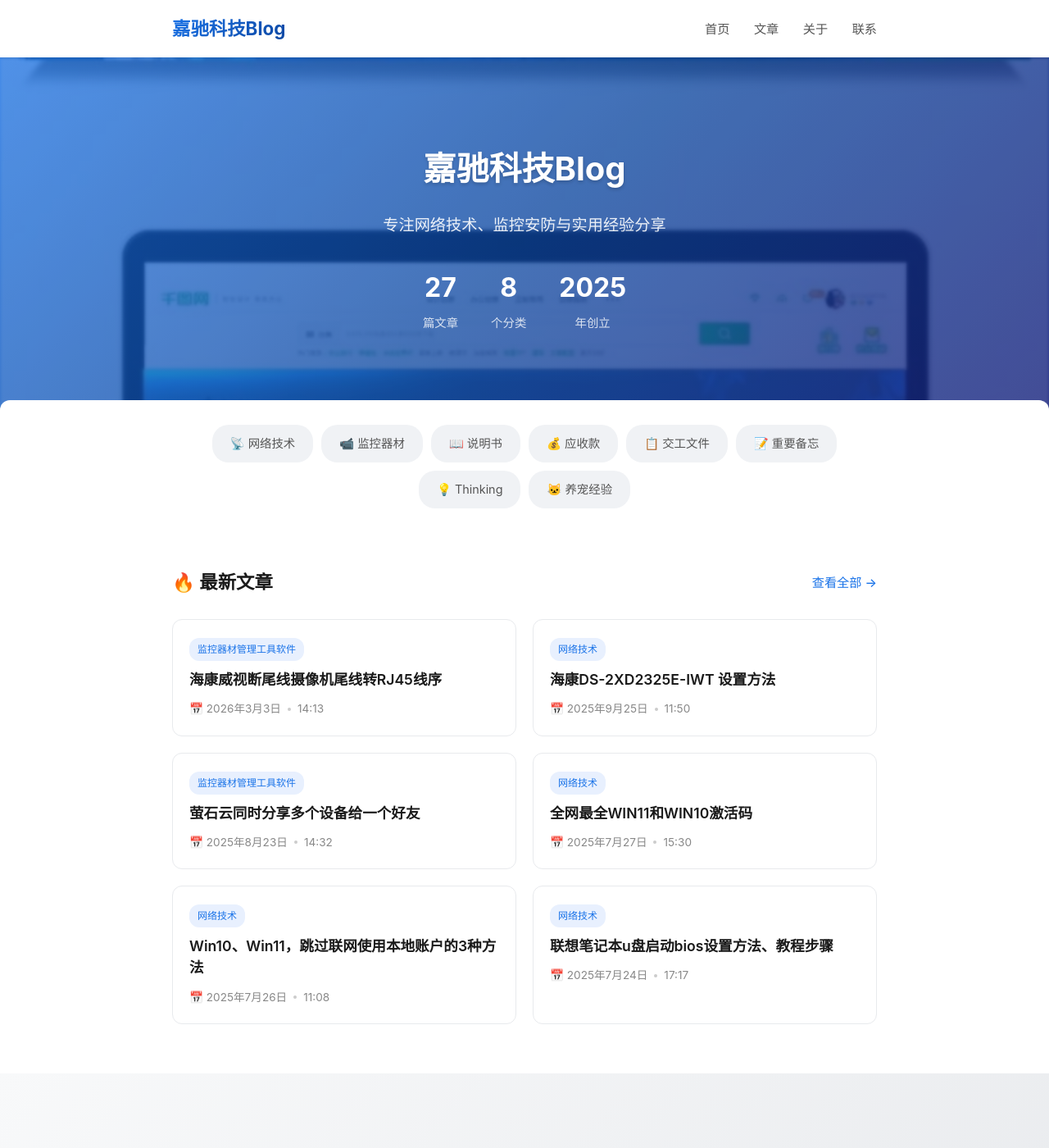
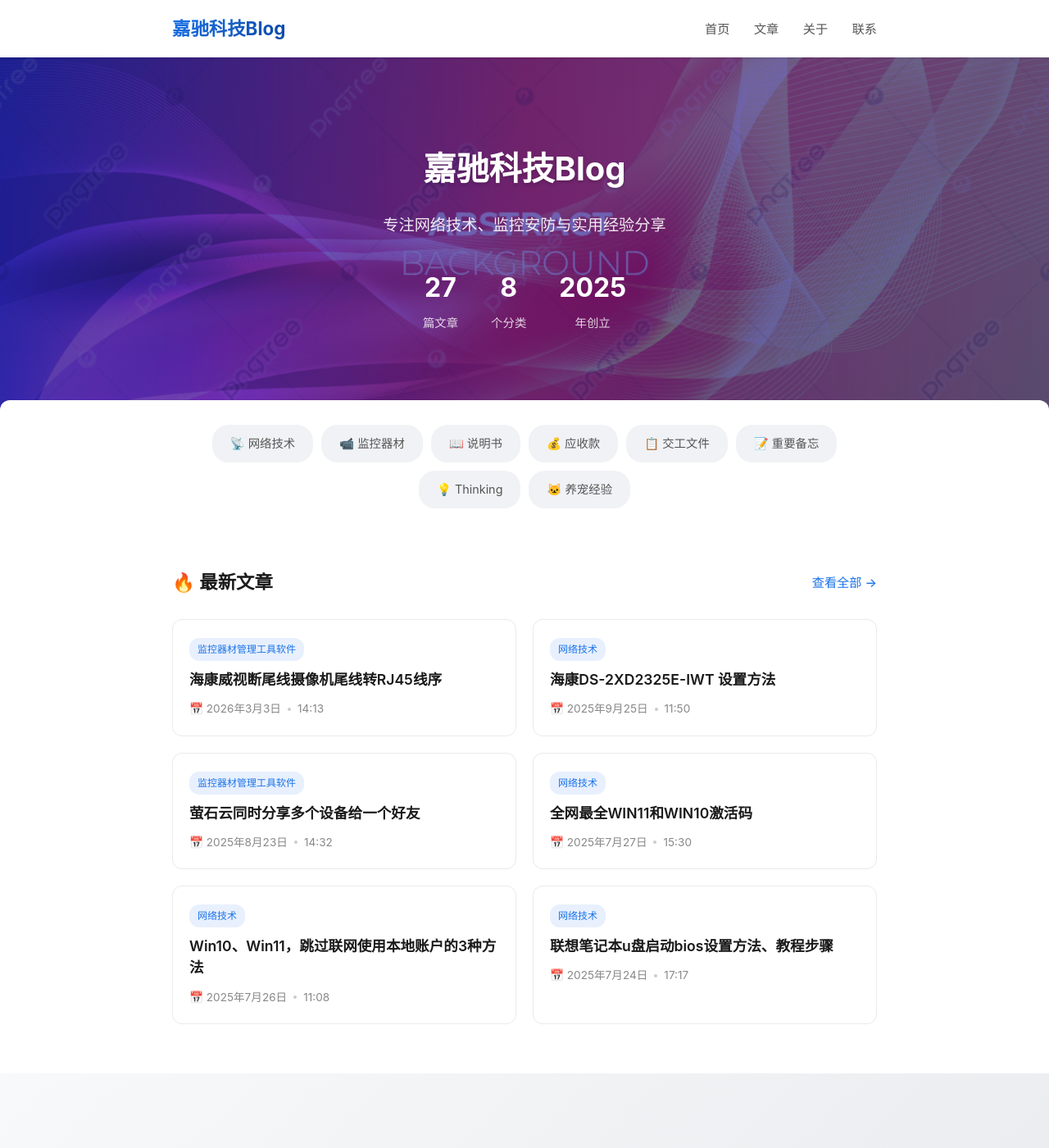
Before and after one commit to wangtnt/jiachi-blog, a Jekyll site: the page index.html, which Jekyll copies as it is, in a window 1280 px wide and 1400 px high. Shown: the whole window at 82% size. Built offline with Jekyll 4.4.1, drawn with Linux system fonts in a browser that asks for light colours.

Commit message:
更换为抽象蓝紫渐变背景图

```diff
--- a/index.html
+++ b/index.html
@@ -48,7 +48,7 @@
 
         /* Hero区域 */
         .hero {
-            background: linear-gradient(135deg, rgba(26,115,232,0.85) 0%, rgba(13,71,161,0.9) 50%, rgba(26,35,126,0.95) 100%),
+            background: linear-gradient(135deg, rgba(26,35,126,0.88) 0%, rgba(49,27,146,0.85) 50%, rgba(26,35,126,0.9) 100%),
                         url('images/hero-bg.jpg');
             background-size: cover;
             background-position: center;
@@ -69,8 +69,7 @@
             background: url('images/hero-bg.jpg');
             background-size: cover;
             background-position: center;
-            opacity: 0.15;
-            filter: blur(2px);
+            opacity: 0.2;
         }
         .hero .container { position: relative; z-index: 1; }
         .hero h2 {
```
Also changed, not shown: images/hero-bg.jpg.
